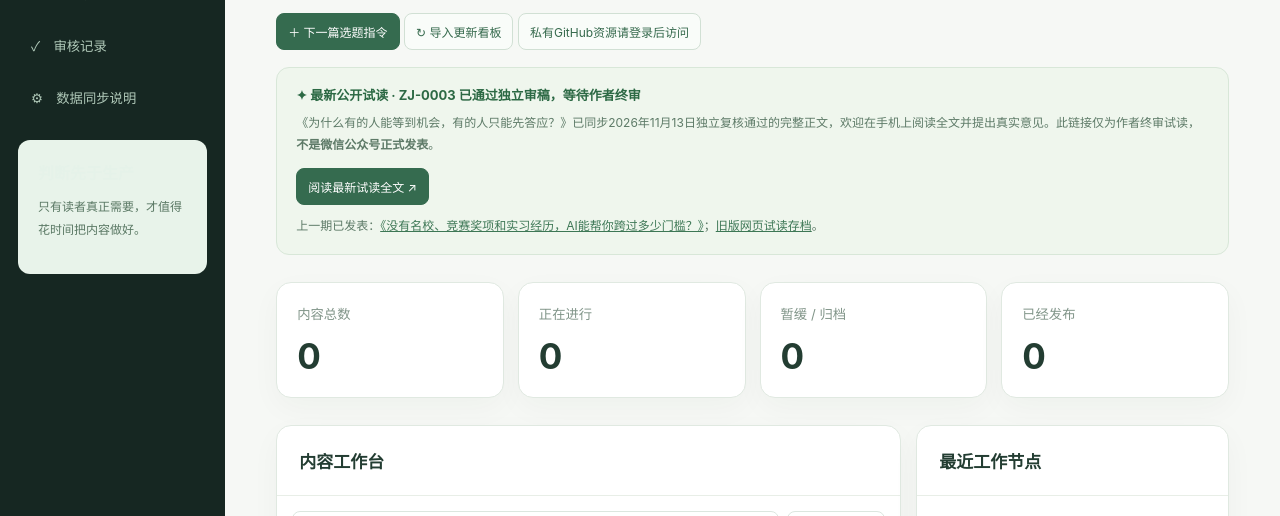
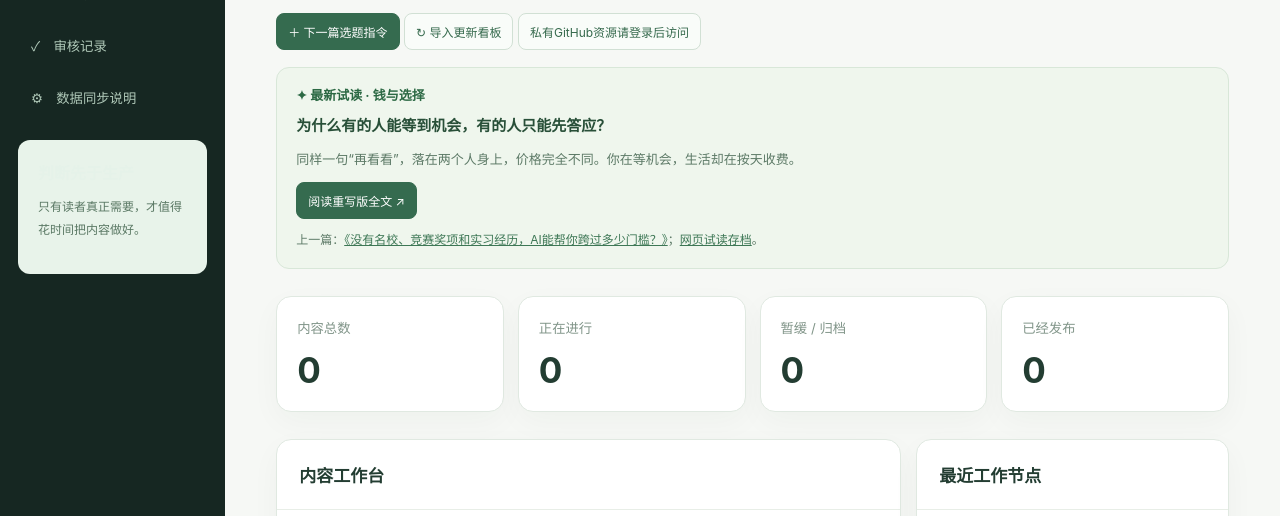
Before and after one commit to guo6x/guo6x, a plain HTML site: page zhiguanjinchao/index.html in a window 1280 px wide. Shown: the part 212-728 px from the top of the page. Drawn offline with Linux system fonts and the light colour scheme.

Commit message:
Replace stale ZJ-0003 approval banner with reader-first rewritten preview entry

```diff
--- a/zhiguanjinchao/index.html
+++ b/zhiguanjinchao/index.html
@@ -7,13 +7,14 @@
 <section class="section on" id="home"><div class="brand">EDITORIAL COMMAND CENTER</div><h2>让每篇内容，都值得被阅读。</h2><p class="muted">从读者价值开始，用事实建立信任。文章、审核与下一步，都有清晰的归属。</p>
 <p><button class="action primary" id="copy">＋ 下一篇选题指令</button> <button class="action" id="import">↻ 导入更新看板</button> <span class="action" style="cursor:default">私有GitHub资源请登录后访问</span></p>
 <div role="note" style="background:#eff6ed;border:1px solid #d8e7d8;border-radius:13px;padding:16px 19px;margin:17px 0 22px">
-<b style="font-size:13px;color:#2c6944">✦ 最新公开试读 · ZJ-0003 已通过独立审稿，等待作者终审</b>
-<p style="font-size:12px;color:#5d7a67;line-height:1.9;margin:8px 0 11px">《为什么有的人能等到机会，有的人只能先答应？》已同步2026年11月13日独立复核通过的完整正文，欢迎在手机上阅读全文并提出真实意见。此链接仅为作者终审试读，<strong>不是微信公众号正式发表</strong>。</p>
-<a class="action primary" href="./zj-0003-review.html" target="_blank" rel="noopener noreferrer">阅读最新试读全文 ↗</a>
-<p style="font-size:12px;color:#5d7a67;line-height:1.9;margin:10px 0 0">上一期已发表：<a href="https://mp.weixin.qq.com/s/Y3WA0NPcqu00K4hxX9iSkg" target="_blank" rel="noopener noreferrer">《没有名校、竞赛奖项和实习经历，AI能帮你跨过多少门槛？》</a>；<a href="./zj-0002-review.html">旧版网页试读存档</a>。</p></div>
+<b style="font-size:13px;color:#2c6944">✦ 最新试读 · 钱与选择</b>
+<p style="font-size:15px;color:#284f38;font-weight:700;line-height:1.8;margin:8px 0">为什么有的人能等到机会，有的人只能先答应？</p>
+<p style="font-size:13px;color:#5d7a67;line-height:1.9;margin:8px 0 11px">同样一句“再看看”，落在两个人身上，价格完全不同。你在等机会，生活却在按天收费。</p>
+<a class="action primary" href="./zj-0003-review.html?v=bb9da3f" target="_blank" rel="noopener noreferrer">阅读重写版全文 ↗</a>
+<p style="font-size:12px;color:#5d7a67;line-height:1.9;margin:10px 0 0">上一篇：<a href="https://mp.weixin.qq.com/s/Y3WA0NPcqu00K4hxX9iSkg" target="_blank" rel="noopener noreferrer">《没有名校、竞赛奖项和实习经历，AI能帮你跨过多少门槛？》</a>；<a href="./zj-0002-review.html">网页试读存档</a>。</p></div>
 <div class="cards"><div class="card"><small>内容总数</small><b id="total">0</b></div><div class="card"><small>正在进行</small><b id="active">0</b></div><div class="card"><small>暂缓 / 归档</small><b id="hold">0</b></div><div class="card"><small>已经发布</small><b id="published">0</b></div></div>
 <div class="grid"><div class="panel"><h3>内容工作台</h3><div class="tools"><input id="q" aria-label="搜索文章" placeholder="搜索文章标题或编号..."><select id="filter" aria-label="状态"><option value="all">所有状态</option><option value="hold">暂缓归档</option><option value="active">进行中</option><option value="published">已发布</option></select></div><div class="scroll"><table><thead><tr><th>编号</th><th>文章</th><th>读者价值</th><th>状态</th><th>操作</th></tr></thead><tbody id="rows"></tbody></table></div></div><div><div class="panel"><h3>最近工作节点</h3><div class="side"><b>尚未导入内容</b><p>这是公开演示界面，不包含私有文章。请在「数据同步说明」里导入自己的内容看板。</p><b>轻量流程 V2 已启用</b><p>三个固定会话，一个文章ID贯穿全文流程。</p></div></div><div class="tip"><b>首要门禁：谁会关心？</b><p>没有明确的人群、真实问题和读后收获，不进行大规模研究。</p><span class="action" style="cursor:default">私有GitHub资源请登录后访问</span></div></div></div></section>
-<section class="section" id="ideas"><div class="brand">READER VALUE</div><h2>选题雷达</h2><p class="muted">ZJ-0003 已进入作者终审，独立审稿通过但公众号尚未发表。这里的公开页面只是演示入口，不会同步私有后台。</p><div class="hints"><div class="hint"><b>01 · 谁会关心？</b><p>具体人群、真实困扰、需求证据。</p></div><div class="hint"><b>02 · 为何值得读？</b><p>新认知，而不是两句话讲完的常识。</p></div><div class="hint"><b>03 · 读后改变什么？</b><p>更好的判断或可迁移的理解。</p></div></div></section>
+<section class="section" id="ideas"><div class="brand">READER VALUE</div><h2>选题雷达</h2><p class="muted">当前试读聚焦钱、等待和选择权。ZJ-0003 已按作者阅读反馈重写；原题与现实问题保留。</p><div class="hints"><div class="hint"><b>01 · 谁会关心？</b><p>具体人群、真实困扰、需求证据。</p></div><div class="hint"><b>02 · 为何值得读？</b><p>新认知，而不是两句话讲完的常识。</p></div><div class="hint"><b>03 · 读后改变什么？</b><p>更好的判断或可迁移的理解。</p></div></div></section>
 <section class="section" id="audit"><div class="brand">EVIDENCE GATES</div><h2>审核记录</h2><p class="muted">事实审核通过，也不意味着作者必须发表。</p><div class="panel" style="margin-top:20px"><div class="side"><b>等待导入审稿记录</b><p>私有审稿结果只在用户本地导入后查看，公开站点不包含文章正文。</p><span class="action" style="cursor:default">私有GitHub资源请登录后访问</span></div></div></section>
 <section class="section" id="data"><div class="brand">DATA PRIVACY</div><h2>数据同步说明</h2><p class="muted">这是不包含任何私有文章的公开演示版。真实看板请从你的私有GitHub下载后在本地导入；数据只保存在本次浏览器页面内。</p><div class="panel" style="margin-top:20px"><div class="side"><b>选择 CONTENT_BOARD.md 更新当前页面</b><p>在已登录GitHub的浏览器里下载最新 ops/CONTENT_BOARD.md，再在下方导入。本文件只在本地解析，不会上传网络，刷新后会恢复内置快照。</p><input id="file" type="file" accept=".md,.txt,text/plain,text/markdown"><p id="info" class="muted">现在展示的是2026-10-08时的仓库快照，不是实时同步。</p><span class="action" style="cursor:default">私有GitHub资源请登录后访问</span></div></div><div class="tip"><b>隐私限制</b><p>不要将私有文章或GitHub令牌放到公开网页。未来若上线，需要先实现登录、服务端授权和私有内容读取。</p></div></section>
 <div class="fine">只观今朝 · 内容驾驶舱 V1 · 公开界面演示（不包含私有数据）</div></main></div>
```
